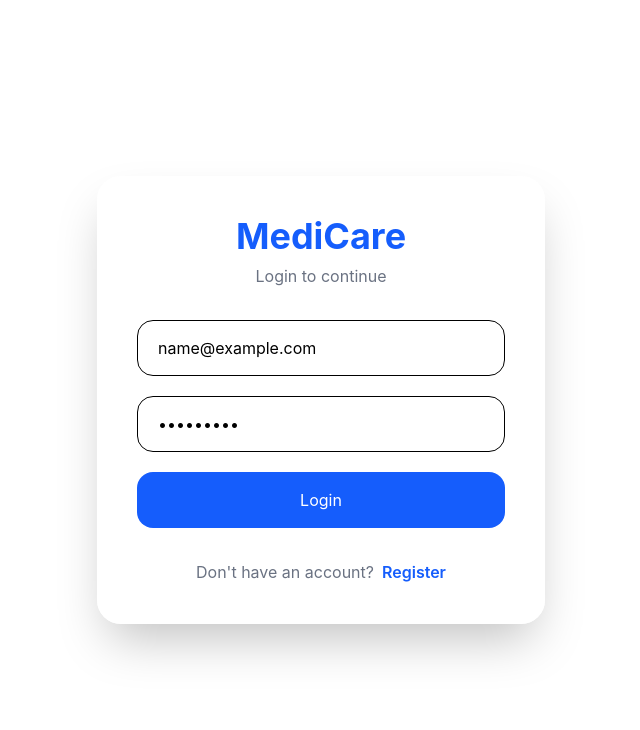
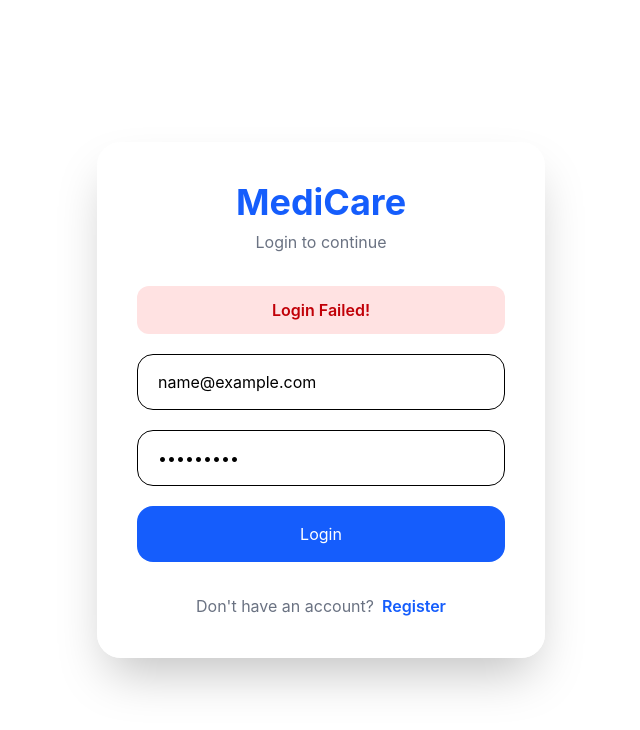
Before and after one commit to AnuragSingh-git/Health-record-management-system, a React app in the folder frontend/: page /Login in a window 1280 px wide. Both pictures are taken after typing "name@example.com", "Sample123" into the empty fields and a click on the button "Login". Shown: the top 730 px of the page, without its empty margins (319-959 px from the left). Built offline with nearby package versions, Linux system fonts and the light colour scheme; no server answers; the HTML template or start-up script is replaced by a standard one.

Commit message:
login fixed

```diff
--- a/frontend/src/components/Login.jsx
+++ b/frontend/src/components/Login.jsx
@@ -7,11 +7,18 @@ function Login() {
     const [email, setemail] = useState("");
     const [password, setpassword] = useState("");
 
+    const [loading, setloading] = useState(false);
+    const [message, setmessage] = useState("");
+    const [success, setsuccess] = useState(false);
+
     const navigate = useNavigate();
 
     const handlesubmit = async (e) => {
 
         e.preventDefault();
+
+        setloading(true);
+        setmessage("");
 
         try {
 
@@ -23,6 +30,11 @@ function Login() {
                 }
             );
 
+            setsuccess(true);
+            setmessage("Login Successful!");
+
+            setTimeout(() => {
+
                 if (response.data.user.role === "doctor") {
                     navigate("/DoctorDashboard");
                 }
@@ -31,20 +43,50 @@ function Login() {
                     navigate("/PatientDashboard");
                 }
 
+            }, 1200);
+
         }
 
         catch (err) {
-            console.log(
-                err.response?.data ||
-                err.message
+
+            setsuccess(false);
+
+            setmessage(
+                err.response?.data?.message ||
+                "Login Failed!"
             );
+
+            setloading(false);
+
         }
 
     };
 
     return (
 
-        <div className='min-h-screen bg-[url("https://images.unsplash.com/photo-1641160923894-b1a80920187d?q=80&w=1632&auto=format&fit=crop&ixlib=rb-4.1.0&ixid=M3wxMjA3fDB8MHxwaG90by1wYWdlfHx8fGVufDB8fHx8fA%3D%3D")] bg-cover bg-center flex items-center justify-center p-8'>
+        <div className='min-h-screen bg-[url("https://images.unsplash.com/photo-1641160923894-b1a80920187d?q=80&w=1632&auto=format&fit=crop&ixlib=rb-4.1.0&ixid=M3wxMjA3fDB8MHxwaG90by1wYWdlfHx8fGVufDB8fHx8fA%3D%3D")] bg-cover bg-center flex items-center justify-center p-8 relative'>
+
+            {
+                loading && (
+
+                    <div className='absolute inset-0 bg-[url("https://images.unsplash.com/photo-1641160923894-b1a80920187d?q=80&w=1632&auto=format&fit=crop&ixlib=rb-4.1.0&ixid=M3wxMjA3fDB8MHxwaG90by1wYWdlfHx8fGVufDB8fHx8fA%3D%3D")] bg-cover bg-center flex items-center justify-center z-50'>
+
+                        <div className="bg-white/80 backdrop-blur-lg rounded-3xl px-10 py-8 flex flex-col items-center shadow-2xl">
+
+                            <div className="w-16 h-16 border-4 border-blue-600 border-t-transparent rounded-full animate-spin"></div>
+
+                            <p className="mt-5 text-xl font-semibold text-blue-700">
+
+                                {success ? "Login Successful..." : "Logging in..."}
+
+                            </p>
+
+                        </div>
+
+                    </div>
+
+                )
+            }
 
             <div className="bg-white/90 backdrop-blur-md rounded-3xl shadow-2xl w-full max-w-md p-10">
 
@@ -59,6 +101,24 @@ function Login() {
                     </p>
 
                 </div>
+
+                {
+                    message && (
+
+                        <div
+                            className={`mb-5 p-3 rounded-xl text-center font-semibold ${
+                                success
+                                    ? "bg-green-100 text-green-700"
+                                    : "bg-red-100 text-red-700"
+                            }`}
+                        >
+
+                            {message}
+
+                        </div>
+
+                    )
+                }
 
                 <form
                     onSubmit={handlesubmit}
@@ -83,10 +143,11 @@ function Login() {
 
                     <button
                         type="submit"
-                        className="bg-blue-600 text-white h-14 rounded-2xl hover:bg-blue-700 transition"
+                        disabled={loading}
+                        className="bg-blue-600 text-white h-14 rounded-2xl hover:bg-blue-700 transition disabled:bg-blue-400"
                     >
 
-                        Login
+                        {loading ? "Please Wait..." : "Login"}
 
                     </button>
 
```
Also changed, not shown: 1 other file (tests, documents, lock files or other folders). Lines whose indentation alone changed are shown as unchanged.
